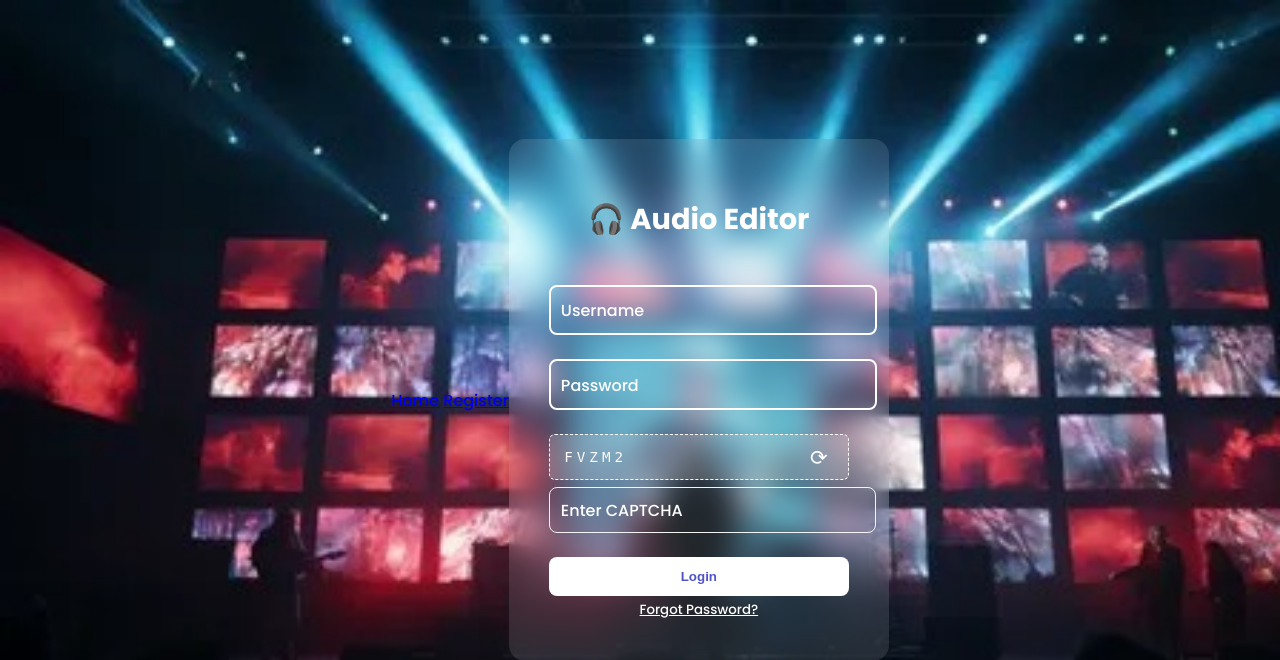
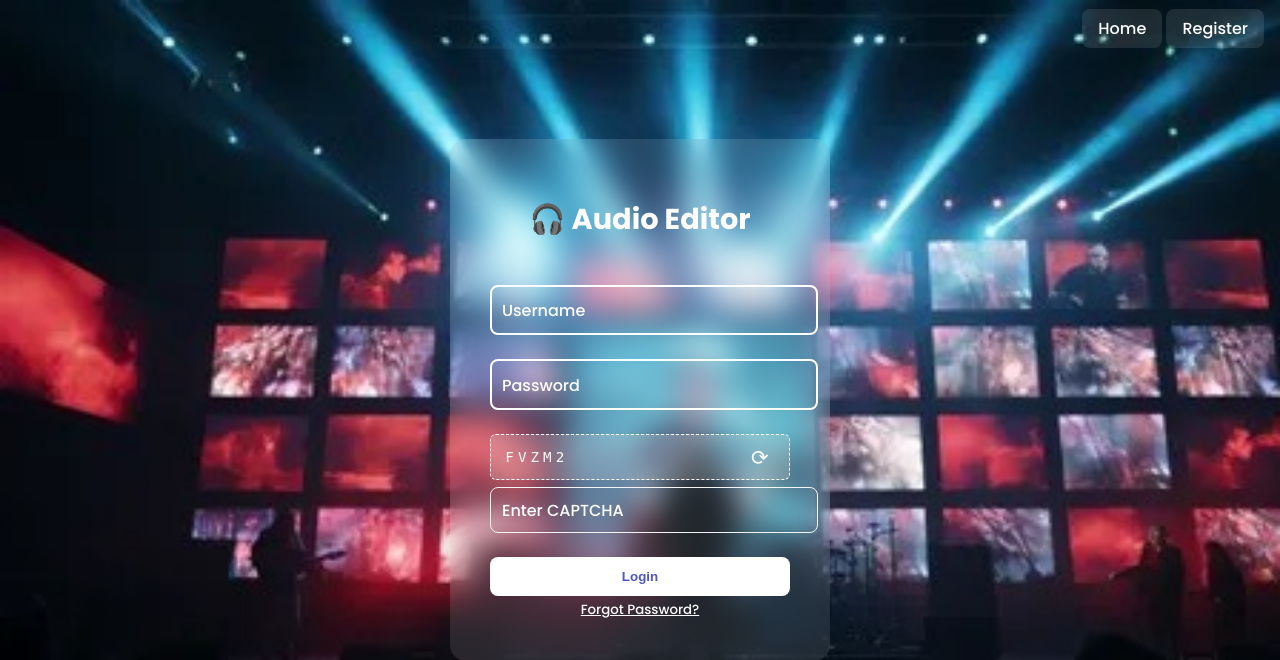
Before and after one commit to learnwithdev/WPP-Project, a Django app: page /login/ in a window 1280 px wide. Shown: the top 660 px of the page. Run offline with Django 5.2, Linux system fonts and the light colour scheme.

Commit message:
Fixed login

```diff
--- a/django_project/users/static/users/css/login.css
+++ b/django_project/users/static/users/css/login.css
@@ -2,8 +2,7 @@
 body {
   margin: 0;
   font-family: 'Poppins', sans-serif;
-    /* background:url("django_project\users\static\users\images\audioimg.jpeg"); */
-    background-size:cover;
+  background-size: cover;
   height: 100vh;
   display: flex;
   align-items: center;
@@ -17,7 +16,6 @@
   height: 100%;
 }
 
-
 .login-card {
   background: rgba(255, 255, 255, 0.1);
   backdrop-filter: blur(15px);
@@ -27,7 +25,7 @@
   box-shadow: 0 20px 35px rgba(0, 0, 0, 0.1);
   color: white;
   text-align: center;
-    display:flex;
+  display: flex;
   flex-direction: column;
   align-content: center;
   justify-content: center;
@@ -132,8 +130,31 @@
   cursor: pointer;
   margin-left: 10px;
 }
+
 .error-message {
   color: #ff4d4d;
   font-size: 0.85em;
   margin-top: 0.3em;
 }
+
+/* Top-right buttons */
+.navbar {
+  position: absolute;
+  top: 1em;
+  right: 1em;
+  display: flex;
+  gap: 1em;
+}
+
+.navbar a {
+  background-color: rgba(255, 255, 255, 0.1);
+  color: white;
+  padding: 0.5em 1em;
+  border-radius: 8px;
+  text-decoration: none;
+  transition: background-color 0.3s ease;
+}
+
+.navbar a:hover {
+  background-color: rgba(255, 255, 255, 0.3);
+}
```
Also changed, not shown: django_project/db.sqlite3. Lines whose indentation alone changed are shown as unchanged.
